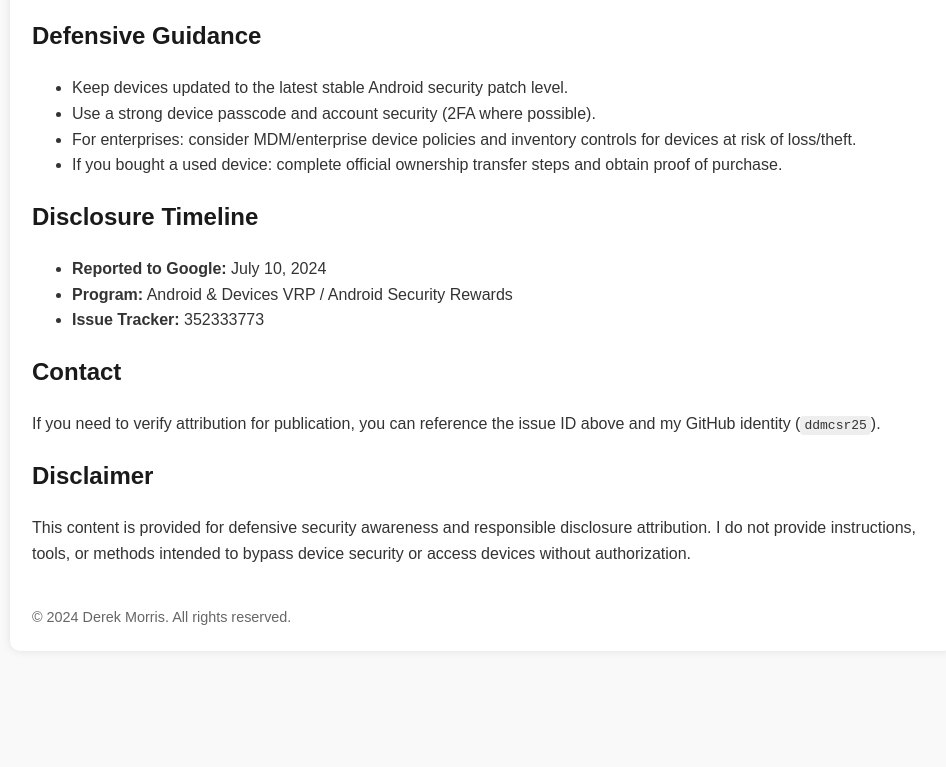
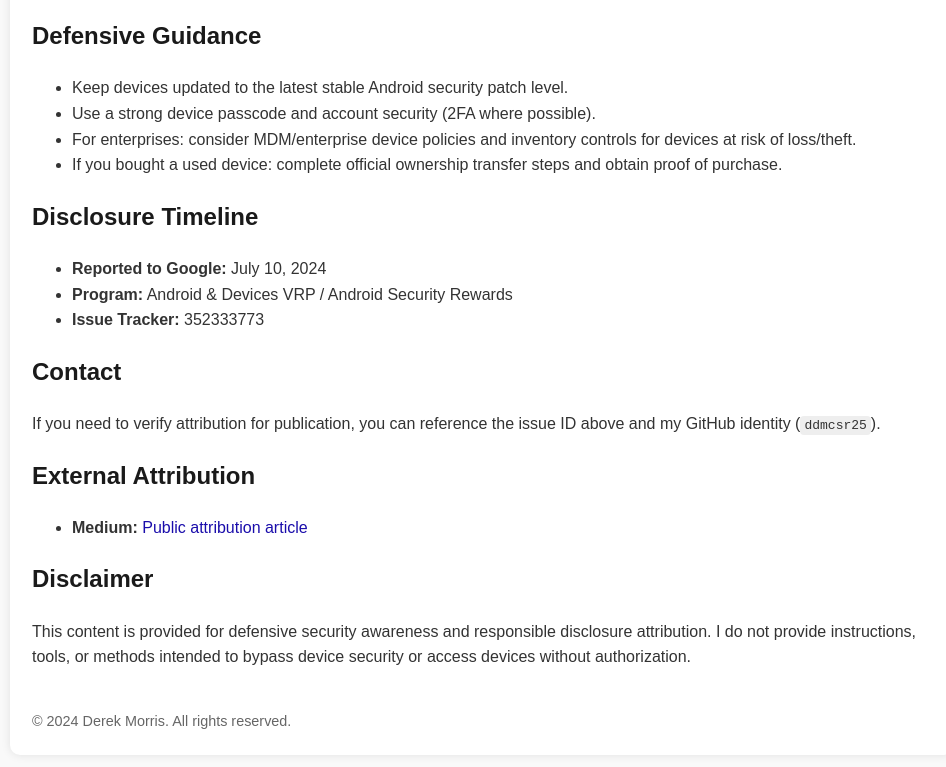
Before and after one commit to ddmcsr25/github.io, a plain HTML site: page index.html in a window 1280 px wide. Shown: the part 978-1745 px from the top of the page, without its empty margins (158-1104 px from the left). Before the commit the page ends 1649 px from the top, so only its background shows below. Drawn offline with Linux system fonts and the light colour scheme.

Commit message:
Add external attribution section to index.html
Added section for external attribution with Medium link.

```diff
--- a/index.html
+++ b/index.html
@@ -104,6 +104,10 @@
       If you need to verify attribution for publication, you can reference the issue ID above and my GitHub identity
       (<code>ddmcsr25</code>).
     </p>
+<h2>External Attribution</h2>
+<ul>
+  <li><strong>Medium:</strong> <a href="https://medium.com/me/stories?tab=posts-published" rel="me">Public attribution article</a></li>
+</ul>
 
     <h2>Disclaimer</h2>
     <p>
```
